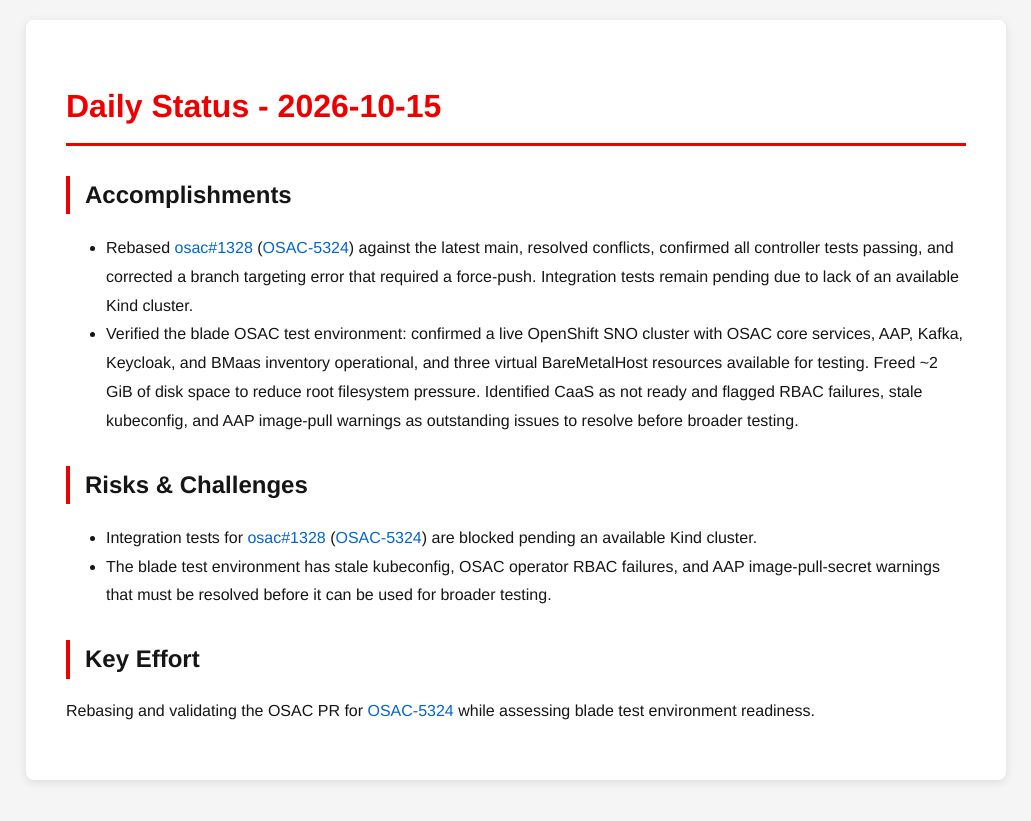
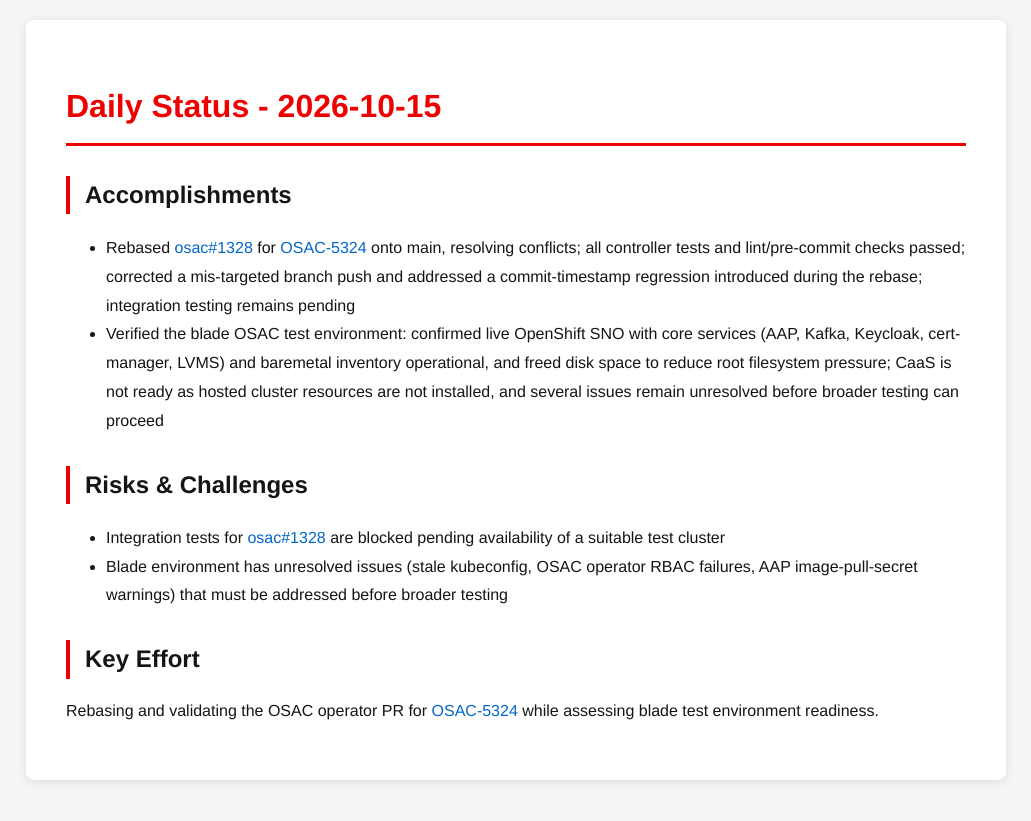
Before and after one commit to tzvatot/daily-status, a Jekyll site: the page built from 2026-10-15.md, in a window 1280 px wide. Shown: the top 821 px of the page, without its empty margins (124-1155 px from the left). Built offline with Jekyll 4.4.1, drawn with Linux system fonts in a browser that asks for light colours.

Commit message:
Daily status update - 2026-10-15

```diff
--- a/2026-10-15.md
+++ b/2026-10-15.md
@@ -7,12 +7,12 @@
 # Daily Status - 2026-10-15
 
 ## Accomplishments
-- Rebased [osac#1328](https://github.com/osac-project/osac/pull/1328) ([OSAC-5324](https://redhat.atlassian.net/browse/OSAC-5324)) against the latest main, resolved conflicts, confirmed all controller tests passing, and corrected a branch targeting error that required a force-push. Integration tests remain pending due to lack of an available Kind cluster.
-- Verified the blade OSAC test environment: confirmed a live OpenShift SNO cluster with OSAC core services, AAP, Kafka, Keycloak, and BMaas inventory operational, and three virtual BareMetalHost resources available for testing. Freed ~2 GiB of disk space to reduce root filesystem pressure. Identified CaaS as not ready and flagged RBAC failures, stale kubeconfig, and AAP image-pull warnings as outstanding issues to resolve before broader testing.
+- Rebased [osac#1328](https://github.com/osac-project/osac/pull/1328) for [OSAC-5324](https://redhat.atlassian.net/browse/OSAC-5324) onto main, resolving conflicts; all controller tests and lint/pre-commit checks passed; corrected a mis-targeted branch push and addressed a commit-timestamp regression introduced during the rebase; integration testing remains pending
+- Verified the blade OSAC test environment: confirmed live OpenShift SNO with core services (AAP, Kafka, Keycloak, cert-manager, LVMS) and baremetal inventory operational, and freed disk space to reduce root filesystem pressure; CaaS is not ready as hosted cluster resources are not installed, and several issues remain unresolved before broader testing can proceed
 
 ## Risks & Challenges
-- Integration tests for [osac#1328](https://github.com/osac-project/osac/pull/1328) ([OSAC-5324](https://redhat.atlassian.net/browse/OSAC-5324)) are blocked pending an available Kind cluster.
-- The blade test environment has stale kubeconfig, OSAC operator RBAC failures, and AAP image-pull-secret warnings that must be resolved before it can be used for broader testing.
+- Integration tests for [osac#1328](https://github.com/osac-project/osac/pull/1328) are blocked pending availability of a suitable test cluster
+- Blade environment has unresolved issues (stale kubeconfig, OSAC operator RBAC failures, AAP image-pull-secret warnings) that must be addressed before broader testing
 
 ## Key Effort
-Rebasing and validating the OSAC PR for [OSAC-5324](https://redhat.atlassian.net/browse/OSAC-5324) while assessing blade test environment readiness.
+Rebasing and validating the OSAC operator PR for [OSAC-5324](https://redhat.atlassian.net/browse/OSAC-5324) while assessing blade test environment readiness.
```
